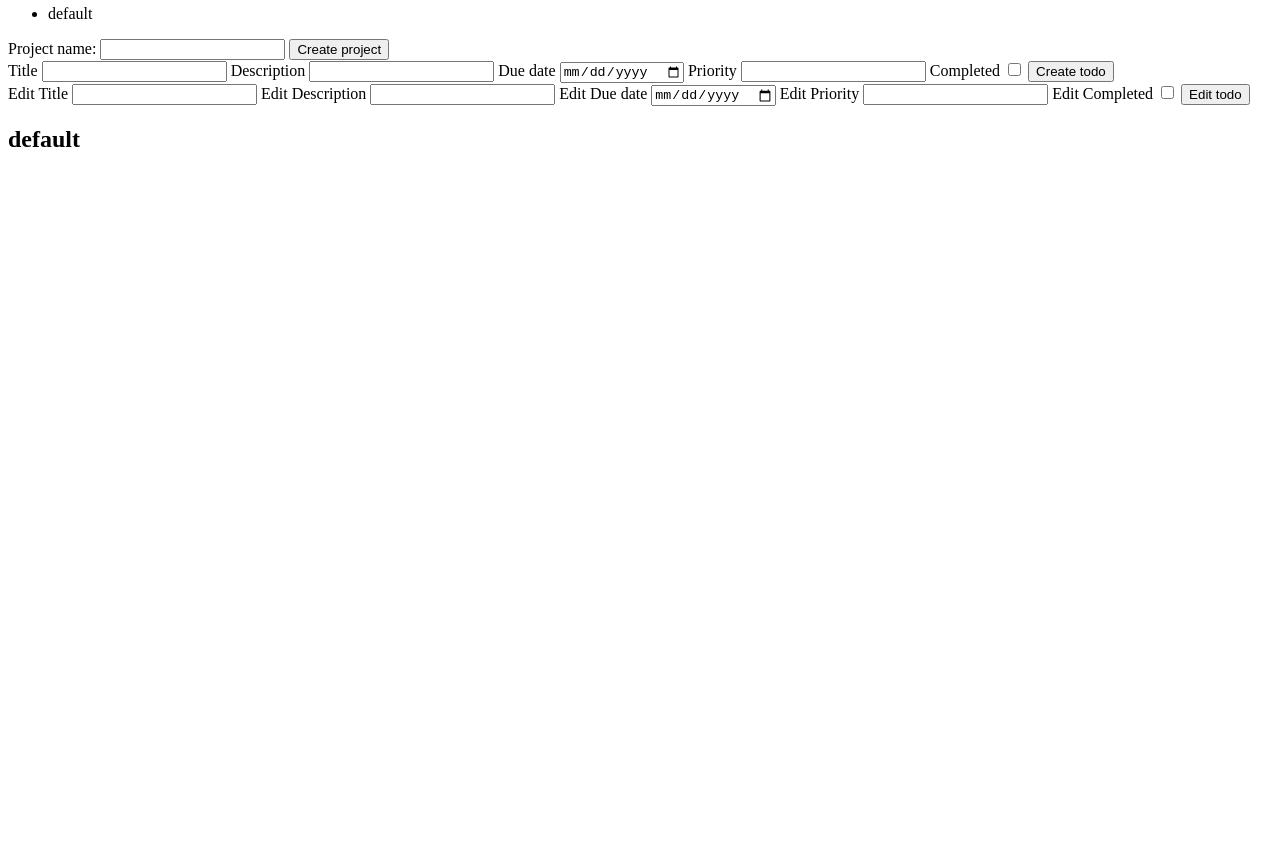
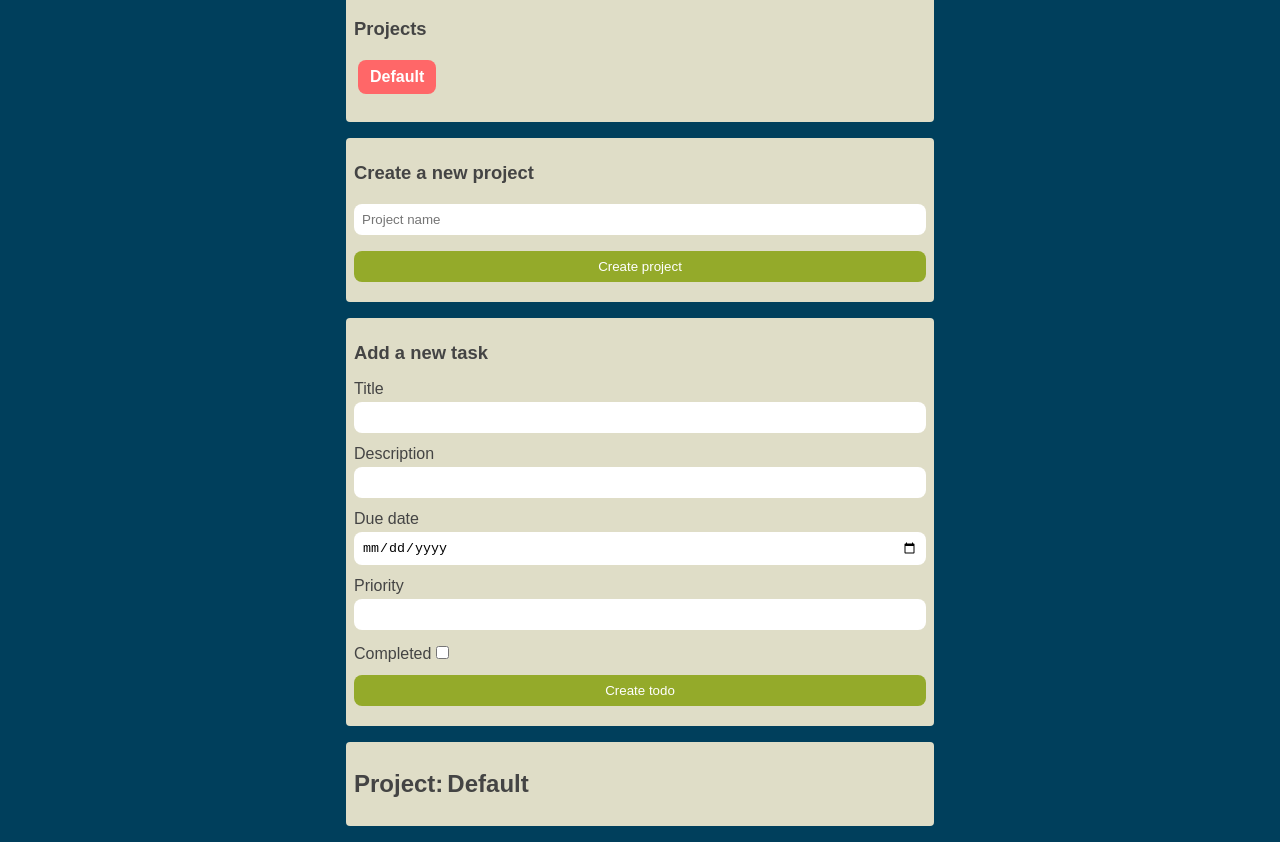
Before and after one commit to MauricioRobayo/todo-list, a website built with webpack: page src/index.html in a window 1280 px wide. Shown: the part 75-917 px from the top of the page. Before the commit the page ends 800 px from the top, so only its background shows below. Built offline with nearby package versions, Linux system fonts and the light colour scheme.

Commit message:
Add some basic styles

```diff
--- a/src/index.html
+++ b/src/index.html
@@ -14,15 +14,19 @@
   </header>
   <main>
     <section>
+      <div class="section-header">Projects</div>
       <ul id="projects-list">
       </ul>
     </section>
-    <section id="forms-container">
+    <section>
       <form id="create-project">
-        <label for="project-name">Project name:</label>
-        <input type="text" name="project-name">
+        <label for="project-name" class="section-header">Create a new project</label>
+        <input type="text" name="project-name" placeholder="Project name">
         <input type="submit" value="Create project">
       </form>
+    </section>
+    <section id="forms-container">
+      <div class="section-header">Add a new task</div>
       <form id="create-todo">
         <label for="todo-title">Title</label>
         <input name="todo-title" type="text">
@@ -32,11 +36,13 @@
         <input name="todo-due-date" type="date">
         <label for="todo-priority">Priority</label>
         <input name="todo-priority" type="text">
-        <label for="todo-completed">Completed</label>
-        <input name="todo-completed" type="checkbox">
+        <div>
+          <label for="todo-completed">Completed</label>
+          <input name="todo-completed" type="checkbox">
+        </div>
         <input type="submit" value="Create todo">
       </form>
-      <form id="edit-todo">
+      <form id="edit-todo" class="hide">
         <input name="todo-id" id="edit-id" type="hidden">
         <label for="todo-title">Edit Title</label>
         <input name="todo-title" id="edit-title" type="text">
--- a/src/js/dom-todo.js
+++ b/src/js/dom-todo.js
@@ -19,6 +19,7 @@ export default class DomTodo {
   constructor() {
     this.displayId = -1;
     this.element = document.createElement('div');
+    this.element.classList.add('todo-container');
     this.title = document.createElement('h3');
     this.description = document.createElement('p');
     this.dueDate = document.createElement('time');
--- a/src/style.scss
+++ b/src/style.scss
@@ -1,3 +1,93 @@
+body {
+  font-family: sans-serif;
+  margin: 0;
+  padding: 0;
+  background-color: #003f5c;
+  color: white;
+  font-size: 16px;
+}
+
+header {
+  text-align: center;
+  h1 {
+    margin: 1rem auto;
+  }
+}
+
+section {
+  padding: 0.5rem;
+  background-color: #dfddc7;
+  color: #444;
+  border-radius: 0.25rem;
+  margin: 1rem;
+  .section-header {
+    font-size: 1.15rem;
+    font-weight: bold;
+    margin: 1rem 0;
+  }
+}
+
+form {
+  display: flex;
+  flex-direction: column;
+  input {
+    padding: 0.5rem;
+    border-radius: 0.5rem;
+    margin: 0.25rem 0 0.75rem 0;
+    border: none;
+  }
+  input[type=submit] {
+    background-color: #94aa2a;
+    border: none;
+    color: white;
+    padding: 0.5rem;
+  }
+  input[type=submit]:hover {
+    filter: brightness(1.05);
+  }
+}
+
+main {
+  max-width: 620px;
+  margin: 1rem auto;
+}
 .hide {
   display: none;
 }
+
+#projects-list {
+  margin: 1rem 0;
+  padding: 0;
+  li {
+    display: inline-block;
+    margin: 0.25rem;
+    width: auto;
+    list-style: none;
+    cursor: pointer;
+    padding: 0.5rem 0.75rem;
+    text-transform: capitalize;
+    background-color: #ff6768;
+    border-radius: 0.5rem;
+    color: white;
+    font-weight: bold;
+  }
+  li:hover {
+    filter: brightness(1.25);
+  }
+}
+
+#project-container {
+  div {
+    h2 {
+      text-transform: capitalize;
+      &:before {
+        content: "Project:";
+        margin-right: 0.25rem;
+      }
+    }
+  }
+  .todo-container {
+    h3 {
+    }
+  }
+}
```
